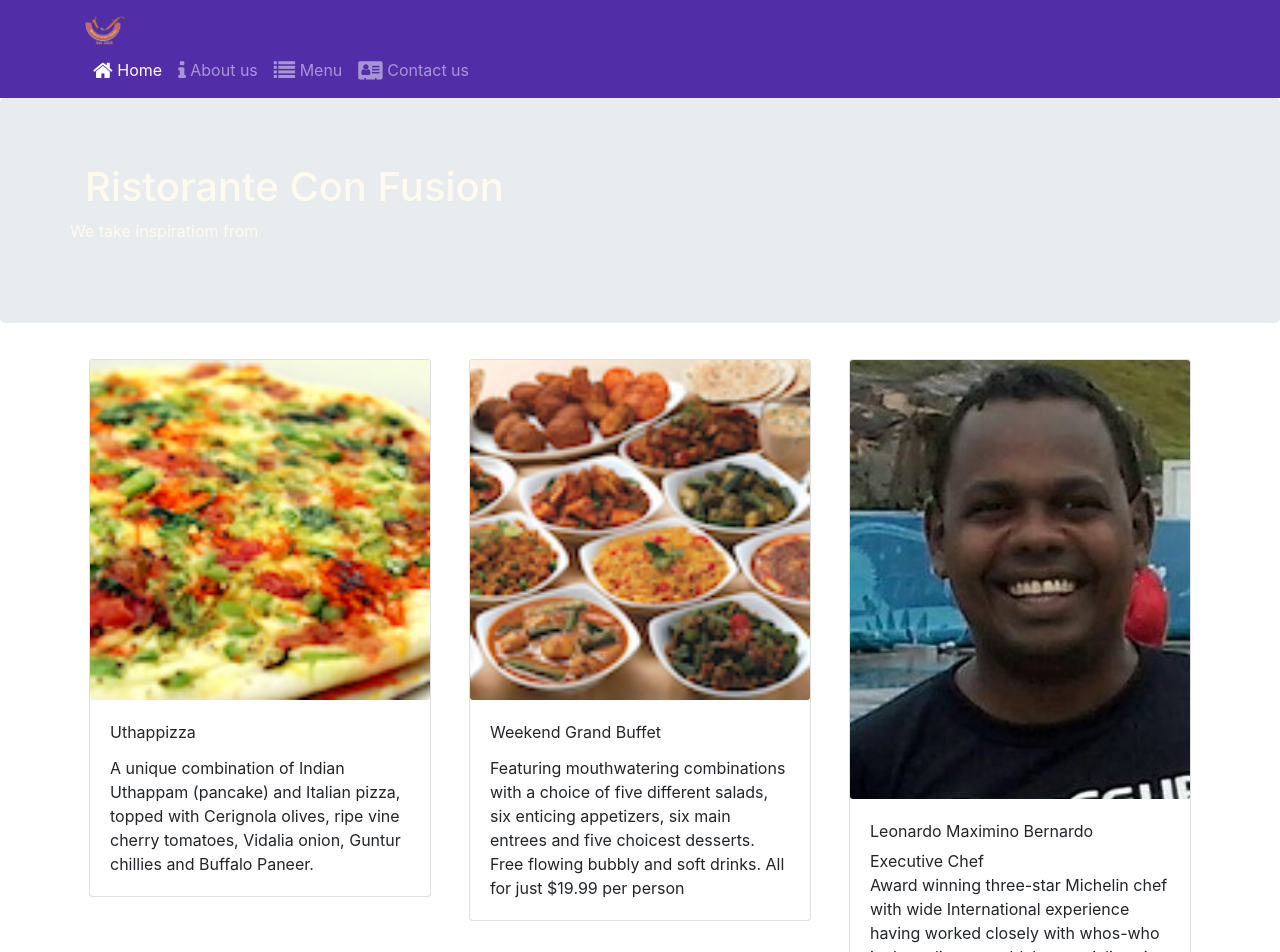
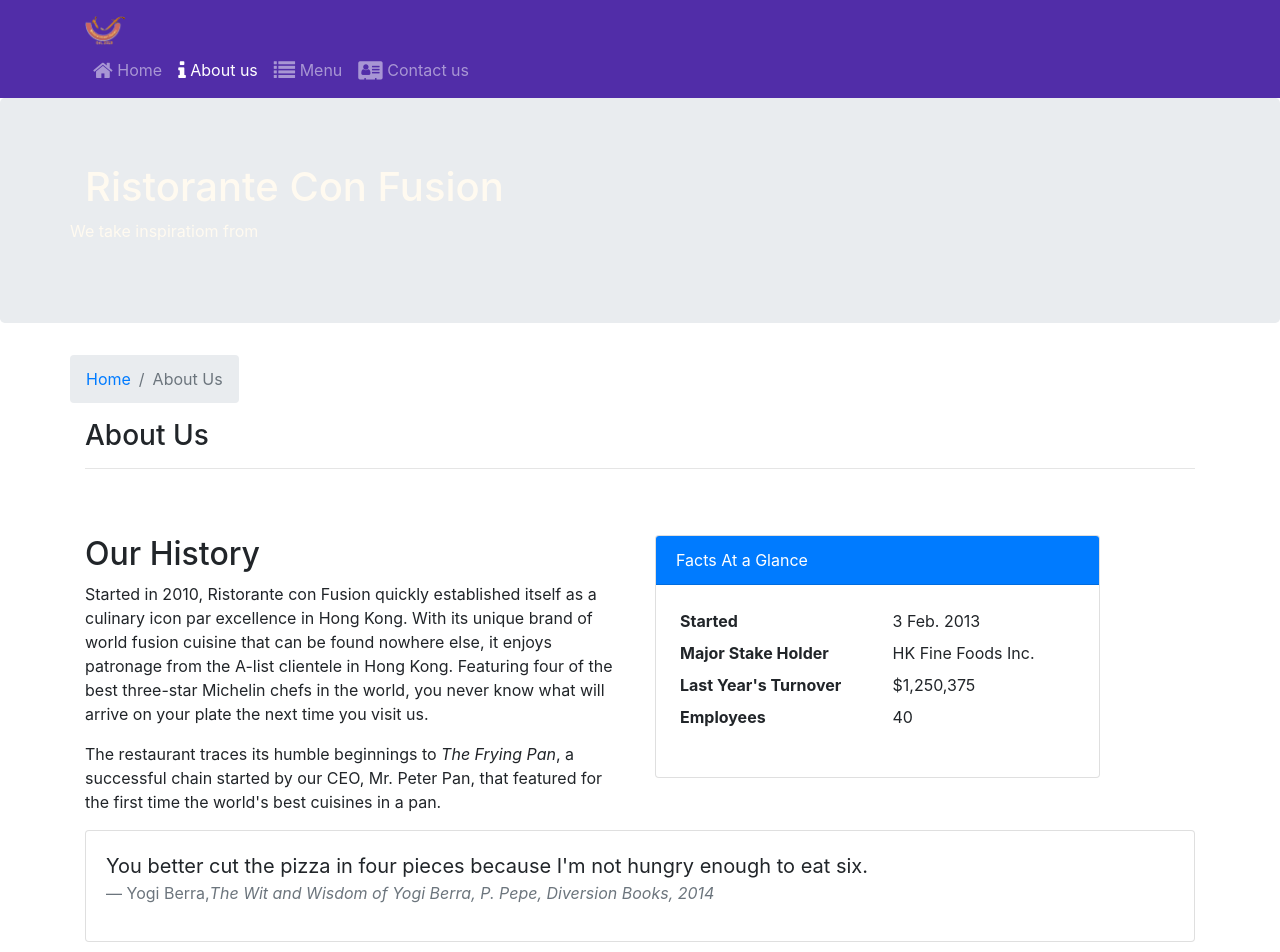
Before and after one commit to lmbernardo7520112/confusion, a React (Create React App) app: page /aboutus in a window 1280 px wide. Before the commit this address led to /home. Shown: the top 952 px of the page. Built offline with nearby package versions, Linux system fonts and the light colour scheme.

Commit message:
Assignment-2

```diff
--- /dev/null
+++ b/src/components/AboutComponent.js
@@ -0,0 +1,95 @@
+import React from 'react';
+import { Breadcrumb, BreadcrumbItem, Card, CardBody, CardHeader, Media } from 'reactstrap';
+import { Link } from 'react-router-dom';
+
+
+function RenderLeader({leader}) {
+    return(
+        <div key={leader.id} className="col-12 mt-5">
+            <Media tag="li">
+                <Media left middle>
+                    <Media object src={leader.image} alt={leader.name} />
+                </Media>
+                <Media body className="col-12">
+                    <Media heading>{leader.name}</Media>
+                    <p>{leader.designation}</p>
+                    <p>{leader.description}</p>
+                </Media>
+            </Media>
+        </div>
+    );
+}
+
+function About(props) {
+
+    const leaders = props.leaders && props.leaders.map((leader) => {
+        return (
+            <RenderLeader leader={leader} />
+        );
+    });
+
+    return(
+        <div className="container">
+            <div className="row">
+                <Breadcrumb>
+                    <BreadcrumbItem><Link to="/home">Home</Link></BreadcrumbItem>
+                    <BreadcrumbItem active>About Us</BreadcrumbItem>
+                </Breadcrumb>
+                <div className="col-12">
+                    <h3>About Us</h3>
+                    <hr />
+                </div>
+            </div>
+            <div className="row row-content">
+                <div className="col-12 col-md-6">
+                    <h2>Our History</h2>
+                    <p>Started in 2010, Ristorante con Fusion quickly established itself as a culinary icon par excellence in Hong Kong. With its unique brand of world fusion cuisine that can be found nowhere else, it enjoys patronage from the A-list clientele in Hong Kong.  Featuring four of the best three-star Michelin chefs in the world, you never know what will arrive on your plate the next time you visit us.</p>
+                    <p>The restaurant traces its humble beginnings to <em>The Frying Pan</em>, a successful chain started by our CEO, Mr. Peter Pan, that featured for the first time the world's best cuisines in a pan.</p>
+                </div>
+                <div className="col-12 col-md-5">
+                    <Card>
+                        <CardHeader className="bg-primary text-white">Facts At a Glance</CardHeader>
+                        <CardBody>
+                            <dl className="row p-1">
+                                <dt className="col-6">Started</dt>
+                                <dd className="col-6">3 Feb. 2013</dd>
+                                <dt className="col-6">Major Stake Holder</dt>
+                                <dd className="col-6">HK Fine Foods Inc.</dd>
+                                <dt className="col-6">Last Year's Turnover</dt>
+                                <dd className="col-6">$1,250,375</dd>
+                                <dt className="col-6">Employees</dt>
+                                <dd className="col-6">40</dd>
+                            </dl>
+                        </CardBody>
+                    </Card>
+                </div>
+                <div className="col-12">
+                    <Card>
+                        <CardBody className="bg-faded">
+                            <blockquote className="blockquote">
+                                <p className="mb-0">You better cut the pizza in four pieces because
+                                    I'm not hungry enough to eat six.</p>
+                                <footer className="blockquote-footer">Yogi Berra,
+                                <cite title="Source Title">The Wit and Wisdom of Yogi Berra,
+                                    P. Pepe, Diversion Books, 2014</cite>
+                                </footer>
+                            </blockquote>
+                        </CardBody>
+                    </Card>
+                </div>
+            </div>
+            <div className="row row-content">
+                <div className="col-12">
+                    <h2>Corporate Leadership</h2>
+                </div>
+                <div className="col-12">
+                    <Media list>
+                        {leaders}
+                    </Media>
+                </div>
+            </div>
+        </div>
+    );
+}
+
+export default About;
--- a/src/components/MainComponent.js
+++ b/src/components/MainComponent.js
@@ -2,6 +2,7 @@
 import Home from './HomeComponent';
 import Menu from './MenuComponent';
 import Contact from './ContactComponent';
+import About from './AboutComponent';
 import DishDetail from './DishdetailComponent';
 import Header from './HeaderComponent';
 import Footer from './FooterComponent';
@@ -10,6 +11,7 @@
 import { PROMOTIONS } from '../shared/promotions';
 import { LEADERS } from '../shared/leaders';
 import { Routes, Route, Navigate, useParams } from 'react-router-dom';
+
 
 
 class Main extends Component {
@@ -54,6 +56,7 @@
               <Route path="/menu/:dishId" element={<DishWithId />} />
               <Route path="*" element={<Navigate to="/home" />} />
               <Route exact path="/contactus" element={<Contact />} />
+              <Route exact path="/aboutus" element={<About />} />
             </Routes>
           <Footer />
         </div>
```
Also changed, not shown: src/components/DishdetailComponent.js (+0 -12 lines).
